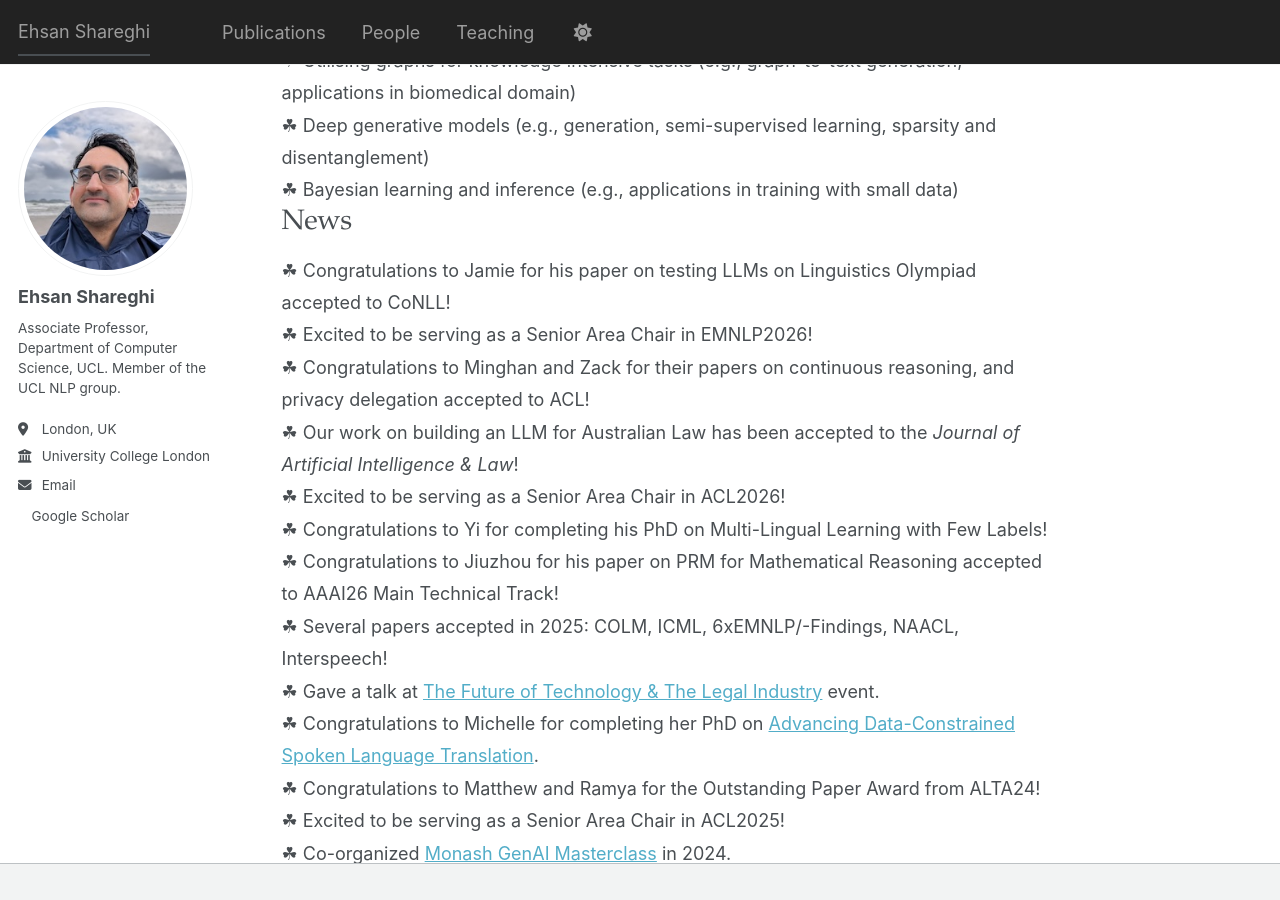
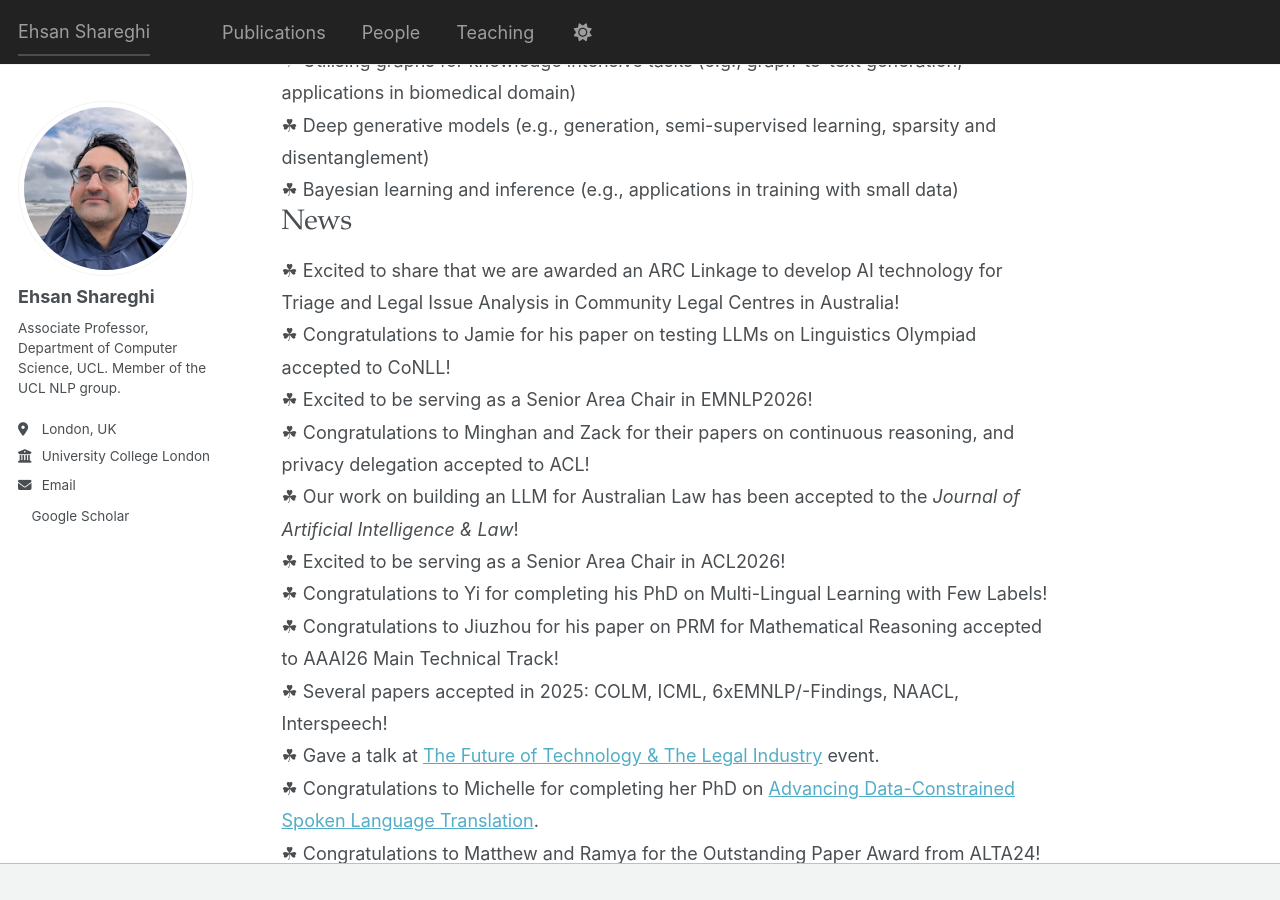
Before and after one commit to eehsan/eehsan.github.io, a Jekyll site: the page built from _pages/about.md, in a window 1280 px wide and 900 px high, scrolled down 527 px. Built offline with Jekyll 4.4.1, drawn with Linux system fonts in a browser that asks for light colours; a style sheet for code colours, icons or effects is not loaded.

Commit message:
Update news section with recent achievements

```diff
--- a/_pages/about.md
+++ b/_pages/about.md
@@ -26,6 +26,7 @@ News
 ======
 
 <div style="line-height:1.8;">
+☘ Excited to share that we are awarded an ARC Linkage to develop AI technology for Triage and Legal Issue Analysis in Community Legal Centres in Australia!<br>
 ☘ Congratulations to Jamie for his paper on testing LLMs on Linguistics Olympiad accepted to CoNLL!<br>
 ☘ Excited to be serving as a Senior Area Chair in EMNLP2026!<br>
 ☘ Congratulations to Minghan and Zack for their papers on continuous reasoning, and privacy delegation accepted to ACL!<br>
```
